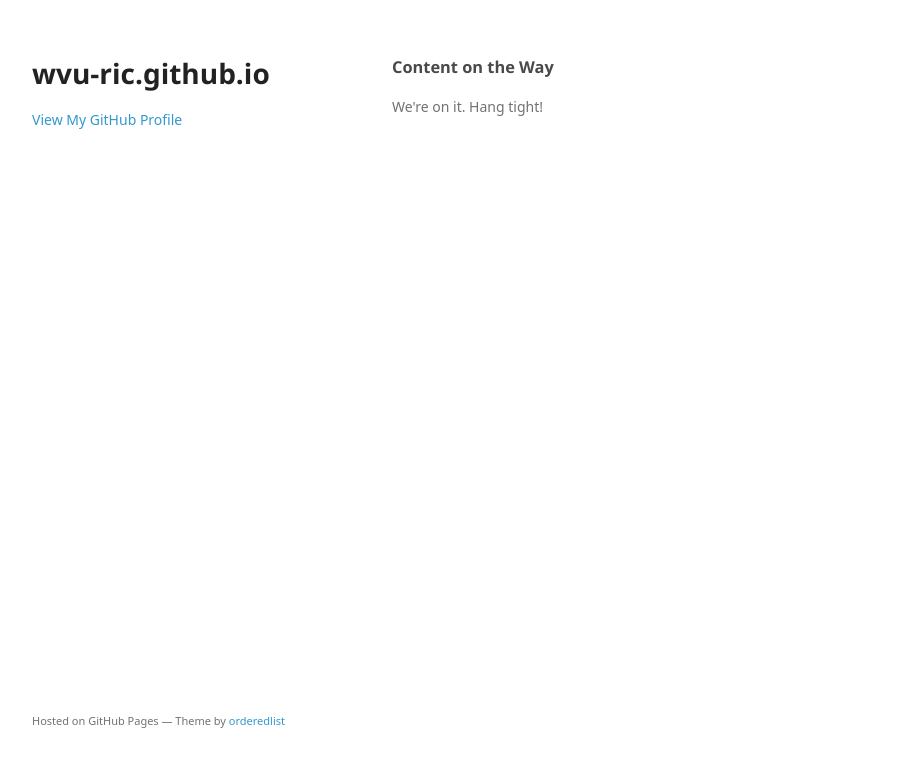
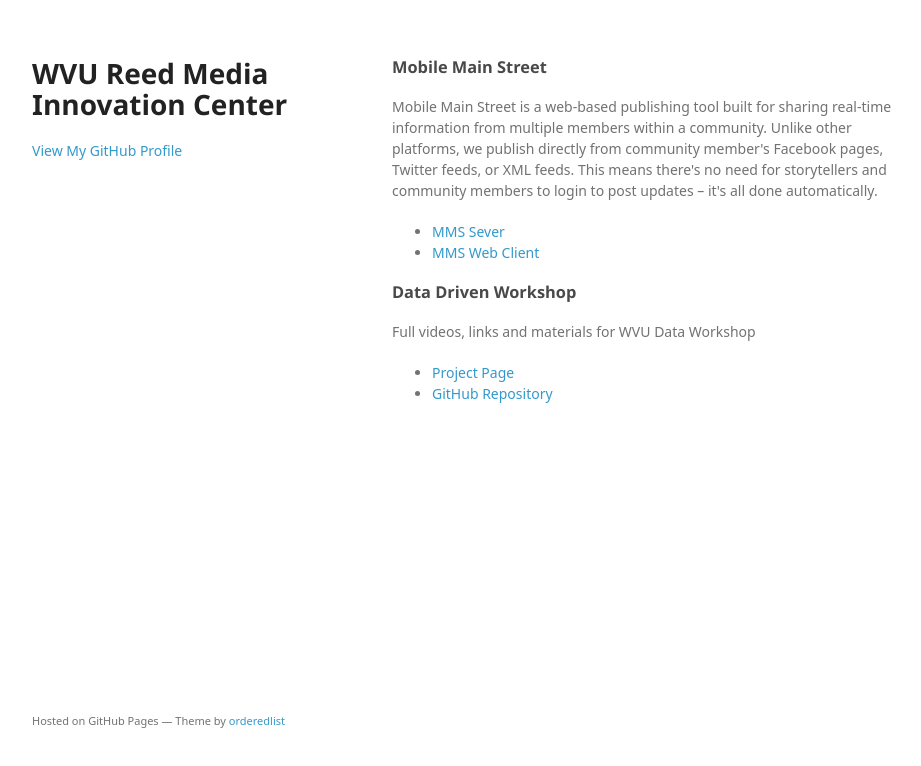
Before and after one commit to AustinRClark/wvu-ric.github.io, a plain HTML site: page index.html in a window 1280 px wide. Shown: the whole page, without its empty margins (178-1099 px from the left). Drawn offline with Linux system fonts and the light colour scheme; a web font is replaced by a local one.

Commit message:
Replace master branch with page content via GitHub

```diff
--- a/index.html
+++ b/index.html
@@ -3,7 +3,7 @@
   <head>
     <meta charset="utf-8">
     <meta http-equiv="X-UA-Compatible" content="chrome=1">
-    <title>wvu-ric.github.io by wvu-ric</title>
+    <title>WVU Reed Media Innovation Center by wvu-ric</title>
 
     <link rel="stylesheet" href="stylesheets/styles.css">
     <link rel="stylesheet" href="stylesheets/github-light.css">
@@ -15,7 +15,7 @@
   <body>
     <div class="wrapper">
       <header>
-        <h1>wvu-ric.github.io</h1>
+        <h1>WVU Reed Media Innovation Center</h1>
         <p></p>
 
 
@@ -24,9 +24,24 @@
       </header>
       <section>
         <h3>
-<a id="content-on-the-way" class="anchor" href="#content-on-the-way" aria-hidden="true"><span class="octicon octicon-link"></span></a>Content on the Way</h3>
+<a id="mobile-main-street" class="anchor" href="#mobile-main-street" aria-hidden="true"><span class="octicon octicon-link"></span></a>Mobile Main Street</h3>
 
-<p>We're on it. Hang tight!</p>
+<p>Mobile Main Street is a web-based publishing tool built for sharing real-time information from multiple members within a community. Unlike other platforms, we publish directly from community member's Facebook pages, Twitter feeds, or XML feeds. This means there's no need for storytellers and community members to login to post updates – it's all done automatically.</p>
+
+<ul>
+<li><a href="https://github.com/wvu-ric/MobileMainStreet">MMS Sever</a></li>
+<li><a href="https://github.com/wvu-ric/mms-web">MMS Web Client</a></li>
+</ul>
+
+<h3>
+<a id="data-driven-workshop" class="anchor" href="#data-driven-workshop" aria-hidden="true"><span class="octicon octicon-link"></span></a>Data Driven Workshop</h3>
+
+<p>Full videos, links and materials for WVU Data Workshop</p>
+
+<ul>
+<li><a href="http://wvu-ric.github.io/data-driven-workshop/">Project Page</a></li>
+<li><a href="https://github.com/wvu-ric/data-driven-workshop">GitHub Repository</a></li>
+</ul>
       </section>
       <footer>
         <p><small>Hosted on GitHub Pages &mdash; Theme by <a href="https://github.com/orderedlist">orderedlist</a></small></p>
--- a/params.json
+++ b/params.json
@@ -1 +1 @@
-{"name":"wvu-ric.github.io","tagline":"","body":"### Content on the Way\r\nWe're on it. Hang tight!\r\n","google":"","note":"Don't delete this file! It's used internally to help with page regeneration."}
+{"name":"WVU Reed Media Innovation Center","tagline":"","body":"### Mobile Main Street\r\n\r\nMobile Main Street is a web-based publishing tool built for sharing real-time information from multiple members within a community. Unlike other platforms, we publish directly from community member's Facebook pages, Twitter feeds, or XML feeds. This means there's no need for storytellers and community members to login to post updates – it's all done automatically.\r\n\r\n* [MMS Sever](https://github.com/wvu-ric/MobileMainStreet)\r\n* [MMS Web Client](https://github.com/wvu-ric/mms-web)\r\n\r\n### Data Driven Workshop\r\n\r\nFull videos, links and materials for WVU Data Workshop\r\n\r\n* [Project Page](http://wvu-ric.github.io/data-driven-workshop/)\r\n* [GitHub Repository](https://github.com/wvu-ric/data-driven-workshop)\r\n","google":"","note":"Don't delete this file! It's used internally to help with page regeneration."}
```
